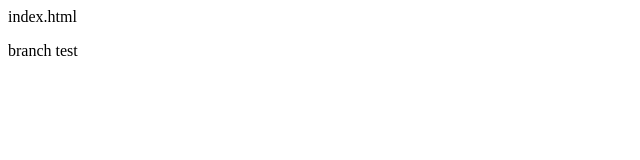
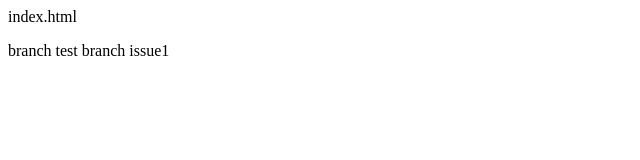
Before and after one commit to ruddnjs7148/MyLocalRepo, a plain HTML site: page index.html in a window 1280 px wide. Shown: the full height of the page, 0-640 px from the left. Drawn offline with Linux system fonts and the light colour scheme.

```diff
--- a/index.html
+++ b/index.html
@@ -3,5 +3,6 @@
 	<body>
 		<p>index.html</p>
 		branch test
+		branch issue1
 	</body>
 </html>
```
